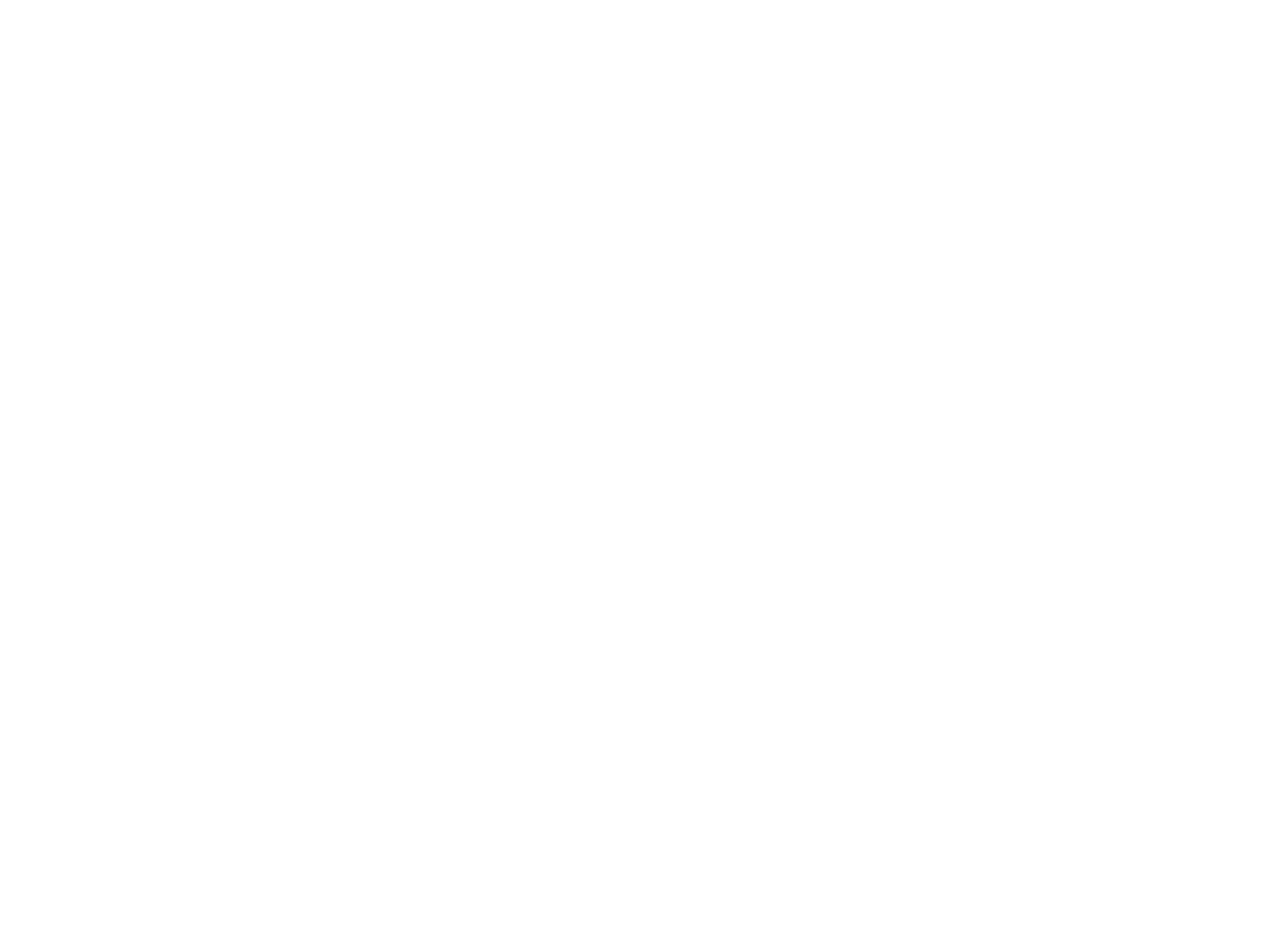
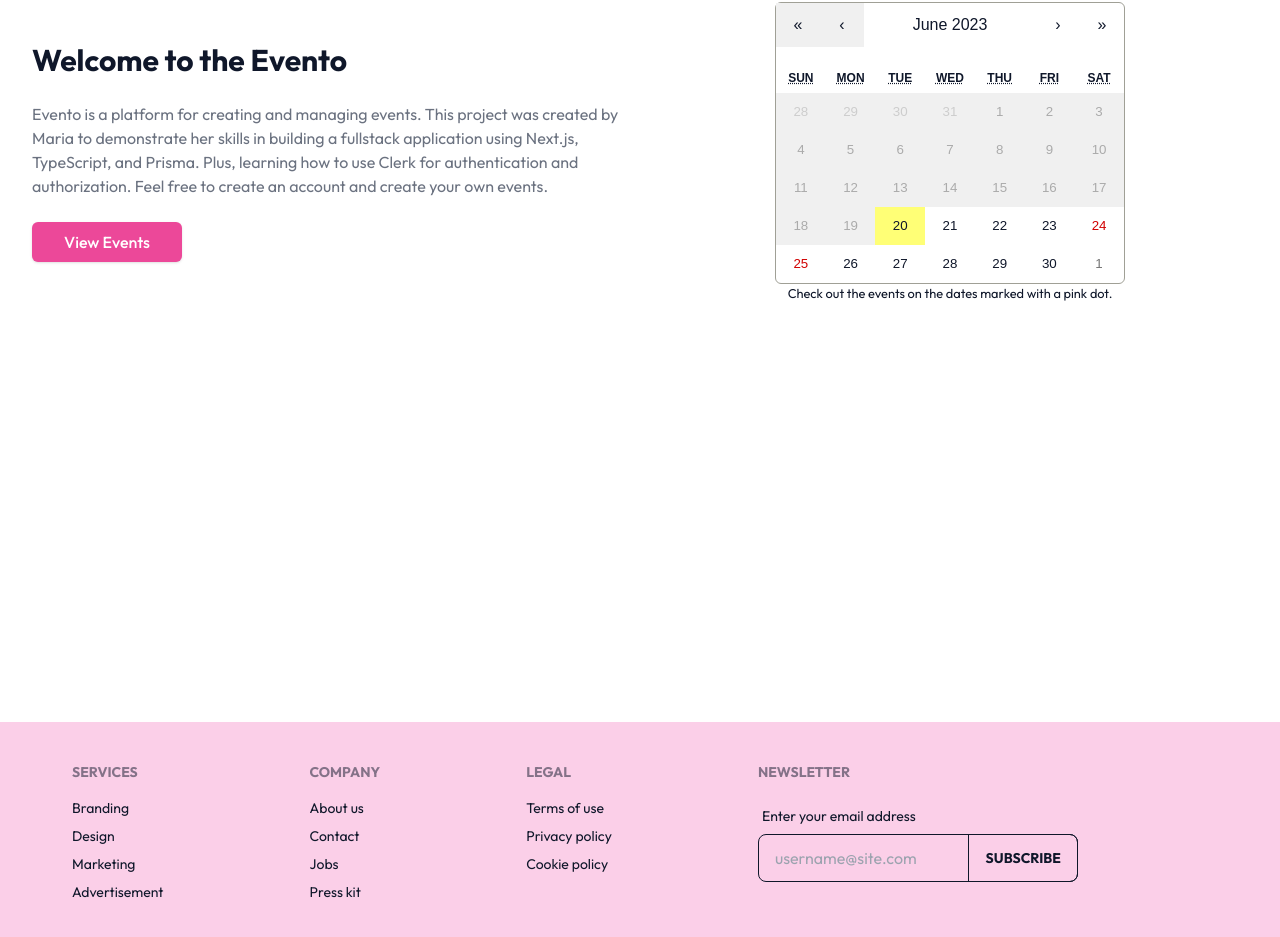
Before and after one commit to Tati-Maria/evento, a Next.js app: page / in a window 1280 px wide. Shown: the part 159-1096 px from the top of the page. Before the commit the page ends 881 px from the top, so only its background shows below. Built offline with nearby package versions, Linux system fonts and the light colour scheme; no server answers; the database is empty.

Commit message:
modified: homepage

```diff
--- a/actions/getEvent.ts
+++ b/actions/getEvent.ts
@@ -1,6 +1,6 @@
 import prisma from "@/lib/prisma";
 
-export interface EventParams {
+interface EventParams {
     eventId: string;
 }
 
--- a/app/dashboard/page.tsx
+++ b/app/dashboard/page.tsx
@@ -1,11 +1,27 @@
+import GridContainer from "@/components/dashboard/grid-container"
+import Heading from "@/components/ui/heading"
+import { getUserEvents } from "@/actions/getUserEvents"
 
 
 const Dashboard = async () => {
+  const events = await getUserEvents();
+
   return (
     <section
     aria-label='Dashboard Page'
+    className="py-10"
     >
-
+      <Heading
+      title='Dashboard'
+      subText="Manage your events and RSVP's here"
+      />
+      {events.length === 0 && <p>You have no events</p>}
+      <GridContainer>
+        {/* Events */}
+        {/* RSVPs */}
+        {/* Profile */}
+        {/* Recent Comments */}
+      </GridContainer>
     </section>
   )
 }
--- a/app/layout.tsx
+++ b/app/layout.tsx
@@ -7,6 +7,7 @@
 import Provider from "@/providers/provider";
 import Categories from "@/components/sections/categories";
 import Container from "@/components/sections/container";
+import Footer from "@/components/sections/footer";
 
 const inter = Outfit({
   weight: ["300", "400", "500", "700"],
@@ -53,6 +54,7 @@
               </ClientOnly>
               <main className="min-h-screen">{children}</main>
             </Container>
+            <Footer />
           </Provider>
         </body>
       </html>
--- a/app/page.tsx
+++ b/app/page.tsx
@@ -1,10 +1,30 @@
-// import Hero from "@/components/sections/hero"
-import Search from "@/components/ui/search";
 import Link from "next/link";
+import CalendarSection from "@/components/sections/calendar";
+import { EventParams, getEvents } from "@/actions/getEvents";
+import Title from "@/components/ui/title";
+import TextView from "@/components/ui/textview";
+import ClientOnly from "@/components/sections/client-only";
 
-export default function Home() {
+interface Props {
+  searchParams: EventParams;
+}
+
+export default async function Home({ searchParams }: Props) {
+  const events = await getEvents(searchParams);
+  const eventDates = events?.map(event => new Date(event.date));
+
   return (
-    <section className="w-full">
+    <section className="w-full grid grid-cols-1 md:grid-cols-2 gap-6 py-20">
+      <div className="space-y-6 py-10">
+        <Title title="Welcome to the Evento" className="font-bold" />
+        <TextView text="Evento is a platform for creating and managing events. This project was created by Maria to demonstrate her skills in building a fullstack application using Next.js, TypeScript, and Prisma. Plus, learning how to use Clerk for authentication and authorization. Feel free to create an account and create your own events." />
+        <Link className="font-medium bg-pink-500 inline-block px-8 py-2 text-white rounded-md shadow hover:bg-pink-600 transition visited:opacity-20" href="/events">
+          View Events
+        </Link>
+      </div>
+      <ClientOnly>
+        <CalendarSection dates={eventDates} />
+      </ClientOnly>
     </section>
   );
 }
--- /dev/null
+++ b/components/dashboard/grid-container.tsx
@@ -0,0 +1,22 @@
+import { twMerge } from "tailwind-merge";
+
+type GridContainerProps = {
+  className?: string;
+  children: React.ReactNode;
+};
+
+const GridContainer: React.FC<GridContainerProps> = ({
+  children,
+  className,
+}) => {
+  return (
+    <div
+      aria-label="container for dashboard grid"
+      className={twMerge("grid grid-cols-1 gap-4", className)}
+    >
+      {children}
+    </div>
+  );
+};
+
+export default GridContainer;
--- /dev/null
+++ b/components/event/event-rsvp-chart.tsx
@@ -0,0 +1,51 @@
+'use client';
+import { PieChart, Pie, Sector, Cell, ResponsiveContainer } from 'recharts';
+
+const data = [
+    { name: 'Yes', value: 400 },
+    { name: 'No', value: 300 },
+    { name: 'Maybe', value: 300 },
+]
+
+const COLORS = ["#D90368", "#00CC66", "#FFC300"];
+const RADIAN = Math.PI / 180;
+
+const EventRsvpChart = () => {
+    return (
+        <ResponsiveContainer width="100%" height={300}>
+            <PieChart>
+                <Pie
+                data={data}
+                cx="50%"
+                cy="50%"
+                labelLine={false}
+                label={({ cx, cy, midAngle, innerRadius, outerRadius, percent, index }) => {
+                    const radius = innerRadius + (outerRadius - innerRadius) * 0.5;
+                    const x = cx + radius * Math.cos(-midAngle * RADIAN);
+                    const y = cy + radius * Math.sin(-midAngle * RADIAN);
+                    return (
+                    <text
+                        x={x}
+                        y={y}
+                        fill="white"
+                        textAnchor={x > cx ? "start" : "end"}
+                        dominantBaseline="central"
+                    >
+                        {`${(percent * 100).toFixed(0)}%`}
+                    </text>
+                    );
+                }}
+                outerRadius={80}
+                fill="#8884d8"
+                dataKey="value"
+                >
+                {data.map((entry, index) => (
+                    <Cell key={`cell-${index}`} fill={COLORS[index % COLORS.length]} />
+                ))}
+                </Pie>
+            </PieChart>
+        </ResponsiveContainer>
+    )
+}
+
+export default EventRsvpChart;
--- a/components/sections/calendar.tsx
+++ b/components/sections/calendar.tsx
@@ -1,22 +1,51 @@
 'use client'
-import { Calendar } from "../ui/calendar";
+import { isSameDay } from 'date-fns';
+import Calendar from 'react-calendar';
+import 'react-calendar/dist/Calendar.css'
+
 
 interface Props {
-    date: string;
+    dates: Date[] | undefined;
+}
+
+const calendarStyle = {
+    borderRadius: '10px',
+    boxShadow: '0 0 10px rgba(0, 0, 0, 0.1)',
+    border: '1px solid #eee',
+    padding: '20px',
+    height: '100%',
+    width: '100%',
+    display: 'flex',
+    flexDirection: 'column',
+    justifyContent: 'space-between',
+    backgroundColor: '#fff',
+    color: '#000',
 }
 
 
-const CalendarSection = ({date}: Props) => {
+const CalendarSection = ({dates}: Props) => {
+
     return (
         <section
-        className="hidden lg:block lg:w-1/4 "
+        className="flex flex-col justify-center items-center"
         >
-            <Calendar
-            mode="single"
-            selected={new Date(date)}
-            onSelect={() => {}}
-            className="rounded-md border w-full"
+        <Calendar
+        className="rounded-md"
+        tileContent={({ date }) =>
+            dates?.some((eventDate) => isSameDay(eventDate, date)) ? (
+            <div
+            className="bg-pink-500 rounded-full h-2 w-2 mx-auto"
             />
+            ) : null
+        }
+        calendarType='US'
+        locale='en-US'
+        minDate={new Date()}
+        maxDate={new Date(2026, 11, 31)}
+      />
+      <small>
+        Check out the events on the dates marked with a pink dot.
+      </small>
         </section>
     )
 }
--- /dev/null
+++ b/components/sections/footer.tsx
@@ -0,0 +1,75 @@
+import Link from "next/link";
+import Container from "./container";
+
+const Footer = () => {
+  return (
+    <footer className=" bg-pink-200">
+      <Container>
+        <div className="footer p-10 text-base-content">
+          <div>
+            <span className="footer-title">Services</span>
+            <Link href={"#"} className="link link-hover">
+              Branding
+            </Link>
+            <Link href={"#"} className="link link-hover">
+              Design
+            </Link>
+            <Link href={"#"} className="link link-hover">
+              Marketing
+            </Link>
+            <Link href={"#"} className="link link-hover">
+              Advertisement
+            </Link>
+          </div>
+          <div>
+            <span className="footer-title">Company</span>
+            <Link href={"#"} className="link link-hover">
+              About us
+            </Link>
+            <Link href={"#"} className="link link-hover">
+              Contact
+            </Link>
+            <Link href={"#"} className="link link-hover">
+              Jobs
+            </Link>
+            <Link href={"#"} className="link link-hover">
+              Press kit
+            </Link>
+          </div>
+          <div>
+            <span className="footer-title">Legal</span>
+            <Link href={"#"} className="link link-hover">
+              Terms of use
+            </Link>
+            <Link href={"#"} className="link link-hover">
+              Privacy policy
+            </Link>
+            <Link href={"#"} className="link link-hover">
+              Cookie policy
+            </Link>
+          </div>
+          <div>
+            <span className="footer-title">Newsletter</span>
+            <div className="form-control w-80">
+              <label className="label">
+                <span className="label-text">Enter your email address</span>
+              </label>
+              <div className="relative">
+                <input
+                  type="text"
+                  placeholder="username@site.com"
+                  className="input input-bordered w-full pr-16"
+                />
+                <span className="btn btn-primary absolute top-0 right-0 rounded-l-none">
+                  Subscribe
+                </span>
+              </div>
+            </div>
+          </div>
+        </div>
+      </Container>
+    </footer>
+  );
+};
+
+export default Footer;
--- a/components/sections/hero.tsx
+++ /dev/null
@@ -1,48 +0,0 @@
-import Image from "next/image"
-import Link from "next/link"
-
-
-const Hero = () => {
-  return (
-    <section
-    aria-label="Hero Section"
-    className="grid grid-cols-1 md:grid-cols-2 gap-10 items-center justify-center py-20"
-    >
-        <article
-        className="space-y-4 flex flex-col justify-center h-full"
-        >
-            <h1
-            className="text-4xl font-bold"
-            >
-                Find your <span className="text-purple-500">Mood</span>
-            </h1>
-            <p
-            className="text-gray-500"
-            >
-                Whether you&#39;re looking for a new hobby or want to meet new people, Mood is the place for you.
-                Create or join events with people who share your interests. From coding contests to book clubs, we have it all.
-            </p>
-            <Link
-            href="/events"
-            className="inline-block bg-gradient-to-r from-purple-500 to-indigo-500 text-white px-6 py-3 rounded-md shadow-md hover:shadow-lg transition duration-300 ease-in-out w-max"
-            >
-                Get Started
-            </Link>
-        </article>
-        <figure
-        className="relative order-first md:order-last w-full h-full"
-        >
-            <Image
-            src="/movie.jpg"
-            alt="movie"
-            width={500}
-            height={500}
-            priority
-            className="rounded-md"
-            />
-        </figure>
-    </section>
-  )
-}
-
-export default Hero
--- a/package.json
+++ b/package.json
@@ -25,6 +25,7 @@
     "@types/react-dom": "18.2.5",
     "autoprefixer": "10.4.14",
     "axios": "^1.4.0",
+    "chart.js": "^4.3.0",
     "class-variance-authority": "^0.6.0",
     "clsx": "^1.2.1",
     "date-fns": "^2.30.0",
@@ -37,11 +38,14 @@
     "postcss": "8.4.24",
     "query-string": "^8.1.0",
     "react": "18.2.0",
+    "react-calendar": "^4.3.0",
+    "react-chartjs-2": "^5.2.0",
     "react-day-picker": "^8.7.1",
     "react-dom": "18.2.0",
     "react-hook-form": "^7.44.3",
     "react-hot-toast": "^2.4.1",
     "react-icons": "^4.9.0",
+    "recharts": "^2.7.1",
     "svix": "^1.4.12",
     "tailwind-merge": "^1.13.2",
     "tailwindcss": "3.3.2",
```
Also changed, not shown: actions/getUserEvents.ts (+17 -4 lines), 1 other file (tests, documents, lock files or other folders).
